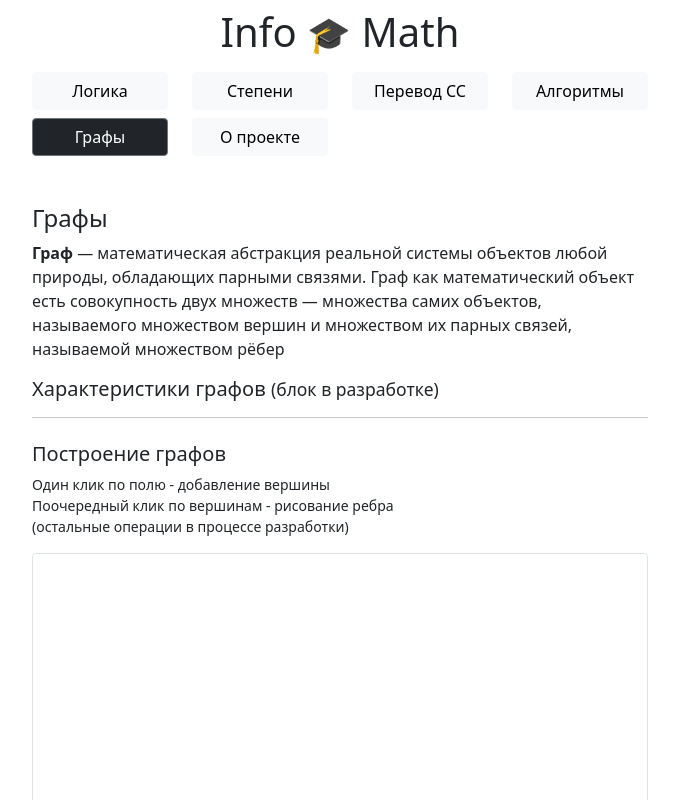
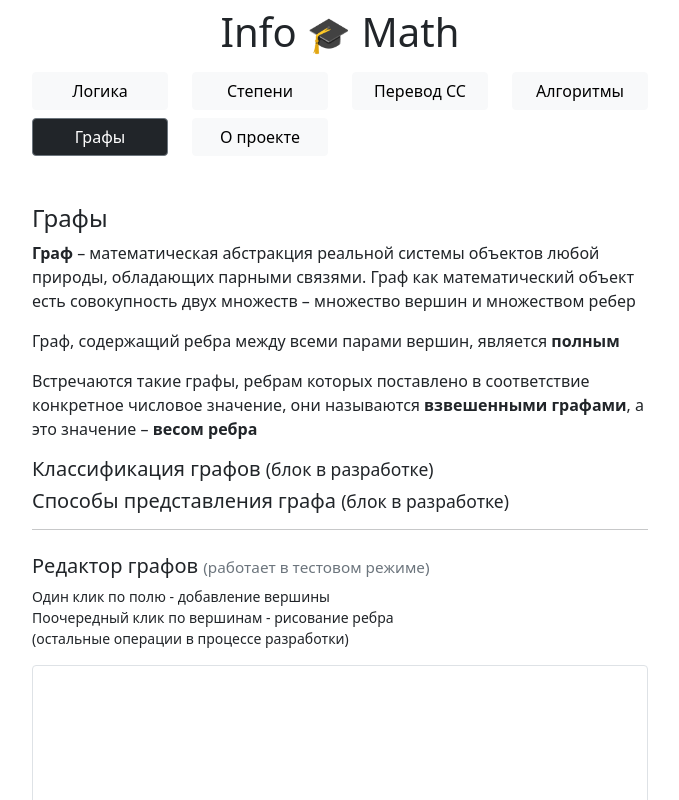
Before and after one commit to mccrush/info, a Vue app: page / in a window 1280 px wide. Both pictures are taken after a click on the button "Графы". Shown: the top 800 px of the page, without its empty margins (300-979 px from the left). Built offline with nearby package versions, Linux system fonts and the light colour scheme.

Commit message:
Add info about graph

```diff
--- a/src/components/Graph/GraphApp.vue
+++ b/src/components/Graph/GraphApp.vue
@@ -1,6 +1,11 @@
 <template>
   <div id="graph">
-    <h5>Построение графов</h5>
+    <h5>
+      Редактор графов
+      <small class="text-muted"
+        ><small>(работает в тестовом режиме)</small></small
+      >
+    </h5>
     <p class="small">
       Один клик по полю - добавление вершины<br />
       Поочередный клик по вершинам - рисование ребра<br />
--- a/src/views/Graph.vue
+++ b/src/views/Graph.vue
@@ -3,13 +3,23 @@
     <div class="col-12 pt-3">
       <h4>Графы</h4>
       <p>
-        <strong>Граф</strong> — математическая абстракция реальной системы
+        <strong>Граф</strong> – математическая абстракция реальной системы
         объектов любой природы, обладающих парными связями. Граф как
-        математический объект есть совокупность двух множеств — множества самих
-        объектов, называемого множеством вершин и множеством их парных связей,
-        называемой множеством рёбер
+        математический объект есть совокупность двух множеств – множество вершин
+        и множеством ребер
       </p>
-      <h5>Характеристики графов <small>(блок в разработке)</small></h5>
+      <p>
+        Граф, содержащий ребра между всеми парами вершин, является
+        <strong>полным</strong>
+      </p>
+      <p>
+        Встречаются такие графы, ребрам которых поставлено в соответствие
+        конкретное числовое значение, они называются
+        <strong>взвешенными графами</strong>, а это значение –
+        <strong>весом ребра</strong>
+      </p>
+      <h5>Классификация графов <small>(блок в разработке)</small></h5>
+      <h5>Способы представления графа <small>(блок в разработке)</small></h5>
       <hr />
     </div>
     <div class="col-12 pt-2">
```
